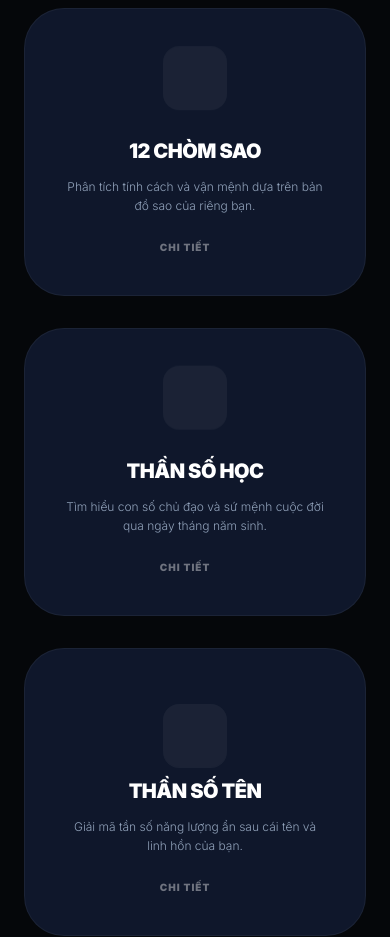
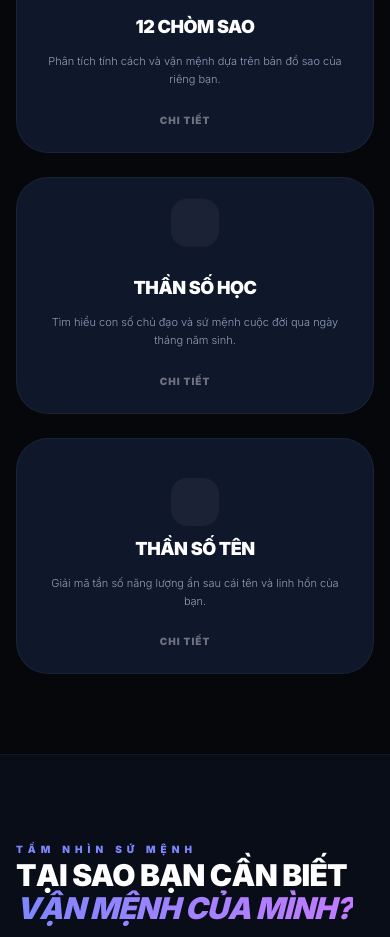
Before and after one commit to TuanDatCoder/AstroFloat, a Next.js app: page / in a window 390 px wide. Shown: the part 1060-1997 px from the top of the page. Built offline with nearby package versions, Linux system fonts and the light colour scheme; no server answers; the database is empty; some icons are missing.

Commit message:
feat: implement landing page with hero section, service navigation, and responsive design

```diff
--- a/app/page.js
+++ b/app/page.js
@@ -89,7 +89,7 @@ export default function Home() {
           </div>
 
           <h1
-            className="text-6xl md:text-8xl lg:text-[100px] font-black text-white mb-10 tracking-tighter leading-[0.9] animate-[fadeInUp_0.5s_ease-out_forwards]"
+            className="text-5xl md:text-8xl lg:text-[100px] font-black text-white mb-10 tracking-tighter leading-[0.9] animate-[fadeInUp_0.5s_ease-out_forwards]"
           >
             Giải Mã Bản Đồ <br />
             <span className="text-transparent bg-clip-text bg-gradient-to-r from-purple-400 via-emerald-400 to-cyan-400">
@@ -125,8 +125,8 @@ export default function Home() {
       </section>
 
       {/* Core Services Grid */}
-      <section className="relative z-10 w-full max-w-7xl px-6 py-24">
-        <div className="grid grid-cols-1 md:grid-cols-3 gap-8">
+      <section className="relative z-10 w-full max-w-7xl px-4 md:px-6 py-20 md:py-24">
+        <div className="grid grid-cols-1 md:grid-cols-3 gap-6 md:gap-8">
           <ServiceCard
             href={ROUTES.ZODIAC}
             icon={<Star className="w-10 h-10 text-cyan-400" />}
@@ -155,11 +155,11 @@ export default function Home() {
       </section>
 
       {/* SEO Content Section - Premium Redesign */}
-      <section className="relative z-10 w-full py-32 bg-slate-900/40 border-y border-white/5 transform-gpu overflow-hidden">
+      <section className="relative z-10 w-full py-20 md:py-32 bg-slate-900/40 border-y border-white/5 transform-gpu overflow-hidden">
         {/* Decorative background for this section */}
-        <div className="absolute top-1/2 left-0 -translate-y-1/2 w-[400px] h-[400px] bg-indigo-500/10 rounded-full blur-[120px] pointer-events-none" />
+        <div className="absolute top-1/2 left-0 -translate-y-1/2 w-[300px] md:w-[400px] h-[300px] md:h-[400px] bg-indigo-500/10 rounded-full blur-[100px] md:blur-[120px] pointer-events-none" />
 
-        <div className="max-w-7xl mx-auto px-6 grid grid-cols-1 lg:grid-cols-2 gap-20 items-center">
+        <div className="max-w-7xl mx-auto px-4 md:px-6 grid grid-cols-1 lg:grid-cols-2 gap-12 md:gap-20 items-center">
           <m.div
             initial={{ opacity: 0, x: -40 }}
             whileInView={{ opacity: 1, x: 0 }}
@@ -169,7 +169,7 @@ export default function Home() {
           >
             <div className="space-y-4">
                <span className="text-[10px] font-black text-indigo-400 uppercase tracking-[0.5em]">Tầm Nhìn Sứ Mệnh</span>
-               <h2 className="text-4xl md:text-6xl font-black text-white leading-[1.1] uppercase tracking-tight">
+               <h2 className="text-3xl md:text-6xl font-black text-white leading-[1.1] uppercase tracking-tight">
                 Tại sao bạn cần biết <br />
                 <span className="text-transparent bg-clip-text bg-gradient-to-r from-indigo-400 to-purple-400 italic">Vận Mệnh Của Mình?</span>
               </h2>
@@ -201,10 +201,10 @@ export default function Home() {
           >
             {/* Multi-layered Rotating Rings - Optimized with CSS */}
             <div
-              className="absolute w-[110%] h-[110%] border border-white/5 rounded-full border-dashed animate-spin-slow will-change-transform"
+              className="absolute w-[100%] h-[100%] md:w-[110%] md:h-[110%] border border-white/5 rounded-full border-dashed animate-spin-slow will-change-transform"
             />
             <div
-              className="absolute w-[95%] h-[95%] border border-indigo-500/10 rounded-full border-dotted animate-spin-slow-reverse will-change-transform"
+              className="absolute w-[85%] h-[85%] md:w-[95%] md:h-[95%] border border-indigo-500/10 rounded-full border-dotted animate-spin-slow-reverse will-change-transform"
             />
 
             {/* Main Visual Container */}
@@ -223,15 +223,15 @@ export default function Home() {
       </section>
 
       {/* Latest News */}
-      <section className="relative z-10 w-full py-24 max-w-7xl px-6">
-        <div className="flex items-end justify-between mb-12">
+      <section className="relative z-10 w-full py-20 md:py-24 max-w-7xl px-4 md:px-6">
+        <div className="flex flex-col sm:flex-row items-start sm:items-end justify-between gap-4 mb-12">
           <div>
-            <h2 className="text-3xl font-black text-white uppercase tracking-widest mb-2 flex items-center gap-3">
+            <h2 className="text-2xl md:text-3xl font-black text-white uppercase tracking-widest mb-2 flex items-center gap-3">
               <Newspaper className="w-6 h-6 text-indigo-400" /> Tin Tức Vũ Trụ
             </h2>
-            <p className="text-gray-400 font-medium">Cập nhật chuyển động từ các tinh tú.</p>
+            <p className="text-gray-400 font-medium text-sm md:text-base">Cập nhật chuyển động từ các tinh tú.</p>
           </div>
-          <Link href={ROUTES.NEWS} className="text-xs font-black text-white hover:text-indigo-400 transition-colors uppercase tracking-widest">
+          <Link href={ROUTES.NEWS} className="text-[10px] md:text-xs font-black text-white hover:text-indigo-400 transition-colors uppercase tracking-widest border border-white/10 px-4 py-2 rounded-full">
             Xem tất cả <ArrowRight className="w-4 h-4 inline ml-1" />
           </Link>
         </div>
@@ -270,7 +270,13 @@ export default function Home() {
                 <Link href={ROUTES.NEWS_DETAIL(news.slug)} className="group">
                   <div className="bg-slate-900 border border-white/5 rounded-3xl overflow-hidden hover:border-indigo-500/30 transition-all h-full flex flex-col group-hover:-translate-y-2">
                     <div className="relative h-48 bg-slate-800 overflow-hidden">
-                      <Image src={news.thumbnail_url} alt={news.title} fill sizes="(max-width: 768px) 100vw, 33vw" className="object-cover group-hover:scale-110 transition-transform duration-700" />
+                      {news.thumbnail_url ? (
+                        <Image src={news.thumbnail_url} alt={news.title} fill sizes="(max-width: 768px) 100vw, 33vw" className="object-cover group-hover:scale-110 transition-transform duration-700" />
+                      ) : (
+                        <div className="w-full h-full flex items-center justify-center bg-slate-800">
+                          <Newspaper className="w-8 h-8 text-slate-700 opacity-20" />
+                        </div>
+                      )}
                     </div>
                     <div className="p-6 flex flex-col flex-1">
                       <h3 className="font-bold text-white mb-2 line-clamp-2 group-hover:text-indigo-400 transition-colors">{news.title}</h3>
@@ -304,19 +310,19 @@ export default function Home() {
       </section>
 
       {/* Final CTA */}
-      <section className="relative z-10 w-full py-32 flex flex-col items-center px-6 bg-indigo-600/5">
+      <section className="relative z-10 w-full py-24 md:py-32 flex flex-col items-center px-4 md:px-6 bg-indigo-600/5">
         <m.div
           initial={{ opacity: 0, scale: 0.95 }}
           whileInView={{ opacity: 1, scale: 1 }}
           viewport={{ once: true }}
           className="text-center max-w-2xl"
         >
-          <h2 className="text-4xl font-black text-white mb-8 uppercase leading-tight">Thay đổi cuộc đời <br /> <span className="text-indigo-400 italic">Ngay Hôm Nay</span></h2>
+          <h2 className="text-3xl md:text-4xl font-black text-white mb-8 uppercase leading-tight">Thay đổi cuộc đời <br /> <span className="text-indigo-400 italic text-2xl md:text-4xl block md:inline mt-2 md:mt-0">Ngay Hôm Nay</span></h2>
           <Link href={ROUTES.REGISTER}>
             <m.button
               whileHover={{ scale: 1.05, boxShadow: "0 0 40px rgba(79,70,229,0.3)" }}
               whileTap={{ scale: 0.95 }}
-              className="px-10 py-5 bg-indigo-600 text-white rounded-full font-black text-sm tracking-widest uppercase transition-all shadow-xl shadow-indigo-600/20"
+              className="px-8 md:px-10 py-4 md:py-5 bg-indigo-600 text-white rounded-full font-black text-xs md:text-sm tracking-widest uppercase transition-all shadow-xl shadow-indigo-600/20"
             >
               Đăng ký thành viên
             </m.button>
@@ -346,14 +352,15 @@ function ServiceCard({ href, icon, title, desc, color, floatClass }) {
       initial={{ opacity: 0, y: 30 }}
       whileInView={{ opacity: 1, y: 0 }}
       viewport={{ once: true }}
+      className="h-full"
     >
-      <Link href={href} className="h-full">
-        <div className={`h-full p-10 bg-slate-900 border border-white/5 rounded-[2.5rem] ${borderMap[color]} transition-all flex flex-col items-center text-center group hover:-translate-y-2`}>
-          <div className={`w-16 h-16 rounded-2xl bg-white/5 flex items-center justify-center mb-6 group-hover:bg-white/10 transition-colors ${floatClass}`}>
+      <Link href={href} className="h-full block">
+        <div className={`h-full p-6 md:p-10 bg-slate-900 border border-white/5 rounded-[2rem] md:rounded-[2.5rem] ${borderMap[color]} transition-all flex flex-col items-center text-center group hover:-translate-y-2`}>
+          <div className={`w-12 h-12 md:w-16 md:h-16 rounded-2xl bg-white/5 flex items-center justify-center mb-6 group-hover:bg-white/10 transition-colors ${floatClass}`}>
             {icon}
           </div>
-          <h2 className={`text-xl font-black text-white mb-3 uppercase tracking-tight transition-colors ${textMap[color]}`}>{title}</h2>
-          <p className="text-slate-400 text-xs leading-relaxed mb-6 font-light">{desc}</p>
+          <h2 className={`text-lg md:text-xl font-black text-white mb-3 uppercase tracking-tight transition-colors ${textMap[color]}`}>{title}</h2>
+          <p className="text-slate-400 text-[11px] md:text-xs leading-relaxed mb-6 font-light">{desc}</p>
           <div className="mt-auto text-[10px] font-black text-white/40 group-hover:text-white uppercase tracking-widest flex items-center gap-2">
             Chi tiết <ArrowRight className="w-3 h-3 group-hover:translate-x-2 transition-transform" />
           </div>
```
